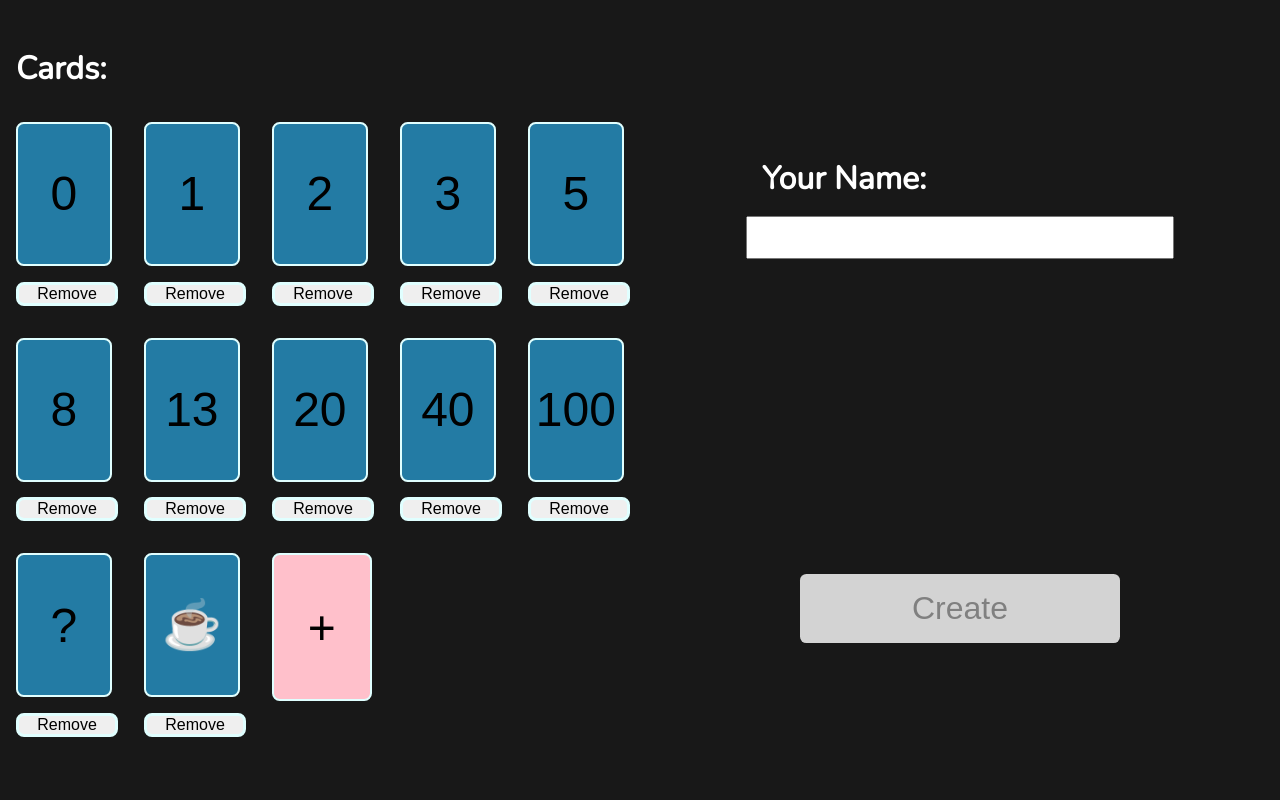
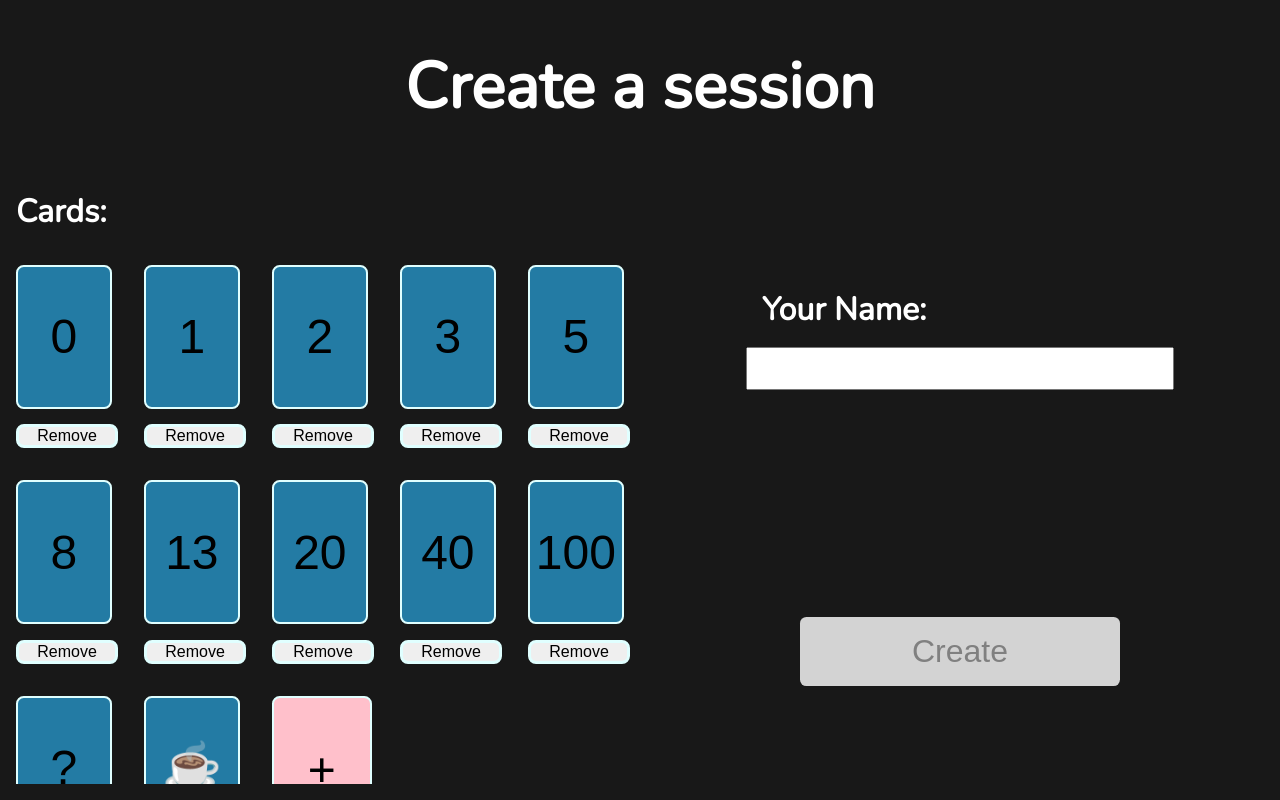
Before and after one commit to FFixit/planning-poker, a React (Vite) app in the folder frontend/: page /game in a window 1280 px wide. Built offline with nearby package versions, Linux system fonts and the light colour scheme; no server answers.

Commit message:
adds heading to session creation

```diff
--- a/frontend/src/game/creation/GameCreation.css
+++ b/frontend/src/game/creation/GameCreation.css
@@ -1,20 +1,36 @@
 div.game-creation {
 	height: 100%;
+	max-height: 100%;
 	display: flex;
+	flex-direction: column;
 }
 
-div.game-creation > div {
-	height: 100%;
-	flex: 0 0 50%;
+div.game-creation > div.heading {
+	display: grid;
+	place-items: center;
+	font-size: 2rem;
 }
 
-div.game-creation > div.right-section {
+div.game-creation > div.settings {
+	display: flex;
+	flex: 1;
+	min-height: 0;
+}
+
+div.game-creation > div.settings > div {
+	height: 100%;
+	max-height: 100%;
+	flex: 1;
+}
+
+div.game-creation > div.settings > div.right-section {
 	display: flex;
 	flex-direction: column;
 	justify-content: space-around;
 	align-items: center;
 }
-div.game-creation h1 {
+div.game-creation h2 {
+	font-size: 2em;
 	margin: 0 0 0.5em 0.5em;
 }
 
@@ -35,6 +51,7 @@ div.game-creation div.game-creation-player > input:invalid {
 div.game-creation div.game-creation-cards {
 	padding: 1em 0 1em 0;
 	height: 100%;
+	max-height: 100%;
 	width: 100%;
 	box-sizing: border-box;
 	display: flex;
--- a/frontend/src/game/creation/GameCreation.tsx
+++ b/frontend/src/game/creation/GameCreation.tsx
@@ -66,22 +66,28 @@ function GameCreation() {
 
 	return (
 		<div className="game-creation">
+			<div className="heading">
+				<h1>Create a session</h1>
+			</div>
+			<div className="settings">
 				<div className="left-section">
 					<div className="game-creation-cards">
-					<h1>Cards:</h1>
+						<h2>Cards:</h2>
 						<CardEditor cards={cards} setCards={setCards} />
 					</div>
 				</div>
 				<div className="right-section">
 					<div className="game-creation-player">
-					<h1>Your Name:</h1>
+						<h2>Your Name:</h2>
 						<input
 							id="player-name-input"
 							type="text"
 							name="name"
 							value={playerName}
 							onInput={checkInputValidity}
-						onChange={(event) => setPlayerName(event.target.value)}
+							onChange={(event) =>
+								setPlayerName(event.target.value)
+							}
 						/>
 					</div>
 
@@ -96,6 +102,7 @@ function GameCreation() {
 					</div>
 				</div>
 			</div>
+		</div>
 	);
 }
 
```
Lines whose indentation alone changed are shown as unchanged.
